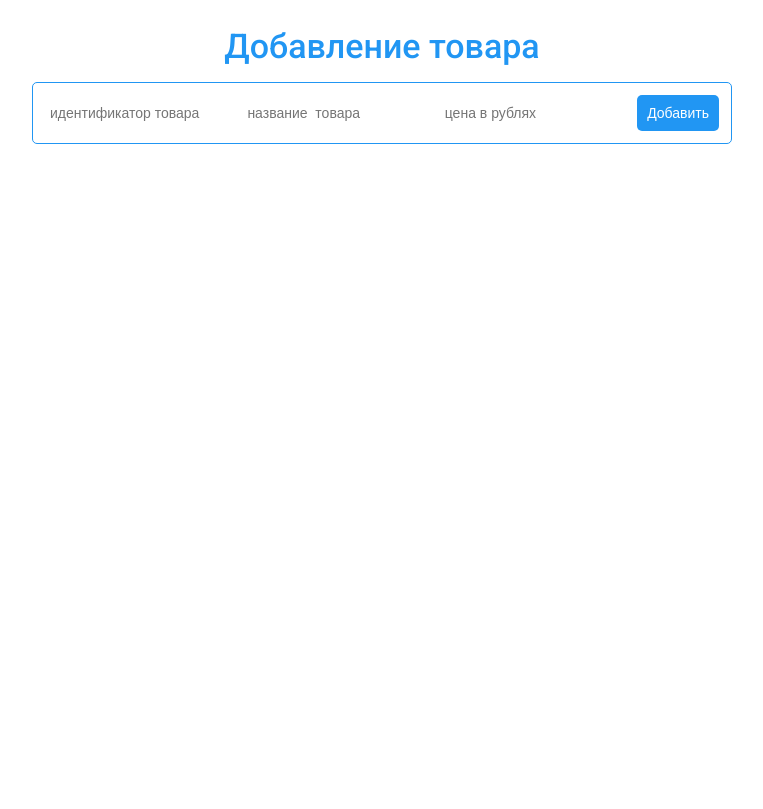
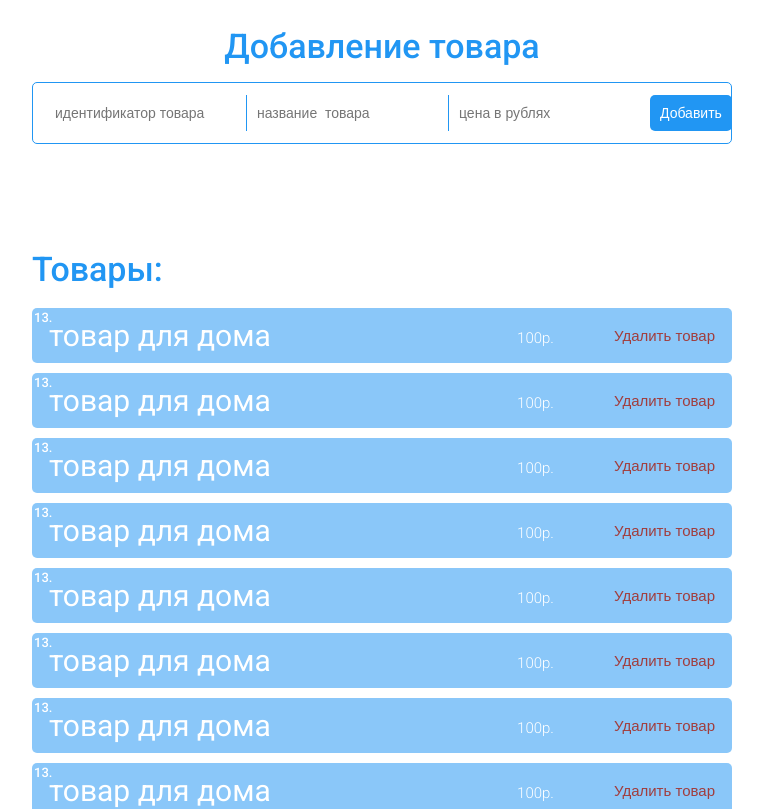
Before and after one commit to Dmitry-Filippov/shopping-cart, a React (Create React App) app: page / in a window 1280 px wide. Shown: the top 809 px of the page, without its empty margins (258-1021 px from the left). Built offline with nearby package versions, Linux system fonts and the light colour scheme.

Commit message:
список товаров + итоговая информация

```diff
--- a/src/components/App/App.css
+++ b/src/components/App/App.css
@@ -0,0 +1,4 @@
+.app {
+  width: 700px;
+  margin: 0 auto;
+}
--- a/src/components/App/App.js
+++ b/src/components/App/App.js
@@ -1,10 +1,16 @@
-import Form from '../Form/Form';
-import './App.css';
+import Form from "../Form/Form";
+import ItemsList from "../ItemsList/ItemsList";
+import Statistics from "../Statistics/Statistics";
+import "./App.css";
 
 function App() {
   return (
-    <Form />
-  )
+    <main className="app">
+      <Form />
+      <ItemsList />
+      <Statistics />
+    </main>
+  );
 }
 
 export default App;
--- a/src/components/Form/Form.css
+++ b/src/components/Form/Form.css
@@ -1,7 +1,3 @@
-.form {
-  width: 700px;
-  margin: 0 auto;
-}
 
 .form__title {
   font-size: 34px;
@@ -23,10 +19,15 @@
 }
 
 .form__input {
-  padding: 5px;
+  padding: 10px;
   outline: none;
   font-weight: 300;
   font-size: 14px;
+  border-left: .5px solid #2196f3;
+}
+
+.form__input:first-of-type {
+  border: none;
 }
 
 .form__button {
--- a/src/components/Form/Form.js
+++ b/src/components/Form/Form.js
@@ -2,7 +2,7 @@ import "./Form.css";
 
 const Form = () => {
   return (
-    <section className="form">
+    <div className="form">
       <h1 className="form__title">Добавление товара</h1>
 
       <form className="form__form">
@@ -31,7 +31,7 @@ const Form = () => {
           Добавить
         </button>
       </form>
-    </section>
+    </div>
   );
 };
 
--- /dev/null
+++ b/src/components/ItemsList/ItemsList.css
@@ -0,0 +1,16 @@
+.items-list {
+  padding-top: 100px;
+}
+
+.items-list__title {
+  font-size: 34px;
+  line-height: 1.5em;
+  font-weight: 500;
+  color: #2196f3;
+
+}
+
+.items-list__list {
+  padding-top: 13px;
+  list-style: none;
+}
--- /dev/null
+++ b/src/components/ItemsList/ItemsList.js
@@ -0,0 +1,25 @@
+import ListItem from "../ListItem/ListItem";
+import "./ItemsList.css"
+
+const ItemsList = () => {
+  return (
+    <div className="items-list">
+      <h2 className="items-list__title">Товары:</h2>
+      <ul className="items-list__list">
+        <ListItem />
+        <ListItem />
+        <ListItem />
+        <ListItem />
+        <ListItem />
+        <ListItem />
+        <ListItem />
+        <ListItem />
+        <ListItem />
+        <ListItem />
+        <ListItem />
+      </ul>
+    </div>
+  );
+}
+
+export default ItemsList;
--- /dev/null
+++ b/src/components/ListItem/ListItem.css
@@ -0,0 +1,51 @@
+.list-item {
+  display: flex;
+  justify-content: space-around;
+  align-items: center;
+  background-color: #2195f386;
+  border-radius: 5px;
+  padding: 10px;
+  position: relative;
+  min-height: 50px;
+  margin-top: 10px;
+}
+
+.list-item:first-of-type {
+  margin-top: 0;
+}
+
+.list-item__id {
+  color: #fff;
+  font-weight: 500;
+  font-size: 13px;
+  position: absolute;
+  top: 2px;
+  left: 2px;
+}
+
+.list-item__name {
+  color: #fff;
+  font-weight: 400;
+  font-size: 30px;
+  white-space: nowrap;
+  overflow: hidden;
+  width: 60%;
+}
+
+.list-item__price {
+  color: #fff;
+  font-weight: 300;
+  font-size: 15px;
+  padding-top: 4px;
+  width: 19%;
+  text-align: center;
+  white-space: nowrap;
+  overflow: hidden;
+}
+
+.list-item__del-button {
+  font-weight: 400;
+  font-size: 15px;
+  cursor: pointer;
+  color: #a13d3d;
+}
--- /dev/null
+++ b/src/components/ListItem/ListItem.js
@@ -0,0 +1,14 @@
+import "./ListItem.css"
+
+const ListItem = () => {
+  return (
+    <li className="list-item">
+      <p className="list-item__id">13.</p>
+      <h3 className="list-item__name">товар для дома</h3>
+      <p className="list-item__price">100р.</p>
+      <button className="list-item__del-button">Удалить товар</button>
+    </li>
+  );
+};
+
+export default ListItem;
--- /dev/null
+++ b/src/components/Statistics/Statistics.css
@@ -0,0 +1,9 @@
+.statistics {
+  padding-top: 30px;
+}
+
+.statistics__title {
+  font-size: 24px;
+  font-weight: 500;
+  color: #2196f3;
+}
--- /dev/null
+++ b/src/components/Statistics/Statistics.js
@@ -0,0 +1,11 @@
+import "./Statistics.css"
+
+const Statistics = () => {
+  return (
+    <div className="statistics">
+      <h2 className="statistics__title">Сейчас в корзине 12 товаров на сумму 13454 рублей</h2>
+    </div>
+  );
+}
+
+export default Statistics;
--- a/src/index.css
+++ b/src/index.css
@@ -8,11 +8,14 @@ h3,
 p,
 input,
 form,
-button {
+button,
+ul,
+li {
   margin: 0;
   padding: 0;
   border: none;
   background: none;
+  box-sizing: border-box;
 }
 input[type="number"]::-webkit-outer-spin-button,
 input[type="number"]::-webkit-inner-spin-button {
```
